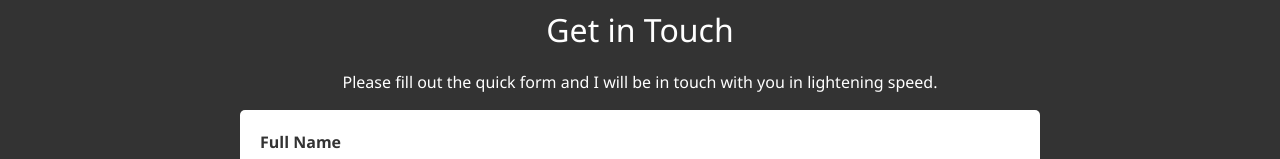
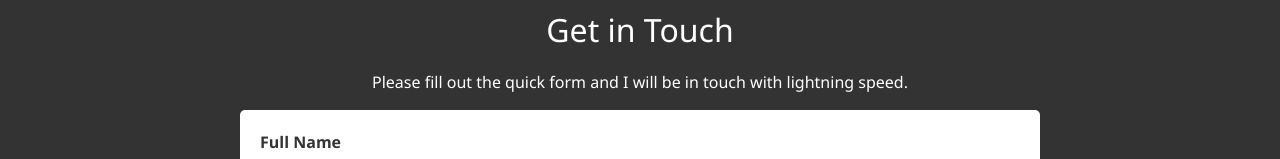
Before and after one commit to sanjaya1996/myportfolio-website-sanzay, a website: page dist/contact.html in a window 1280 px wide. Shown: the part 576-735 px from the top of the page. Drawn offline with Linux system fonts and the light colour scheme.

Commit message:
Fix typo in contact page

```diff
--- a/dist/contact.html
+++ b/dist/contact.html
@@ -60,8 +60,8 @@
       <div class="contact-form">
         <h1>Get in Touch</h1>
         <p>
-          Please fill out the quick form and I will be in touch with you in
-          lightening speed.
+          Please fill out the quick form and I will be in touch with lightning
+          speed.
         </p>
         <form>
           <div class="form-group">
```
